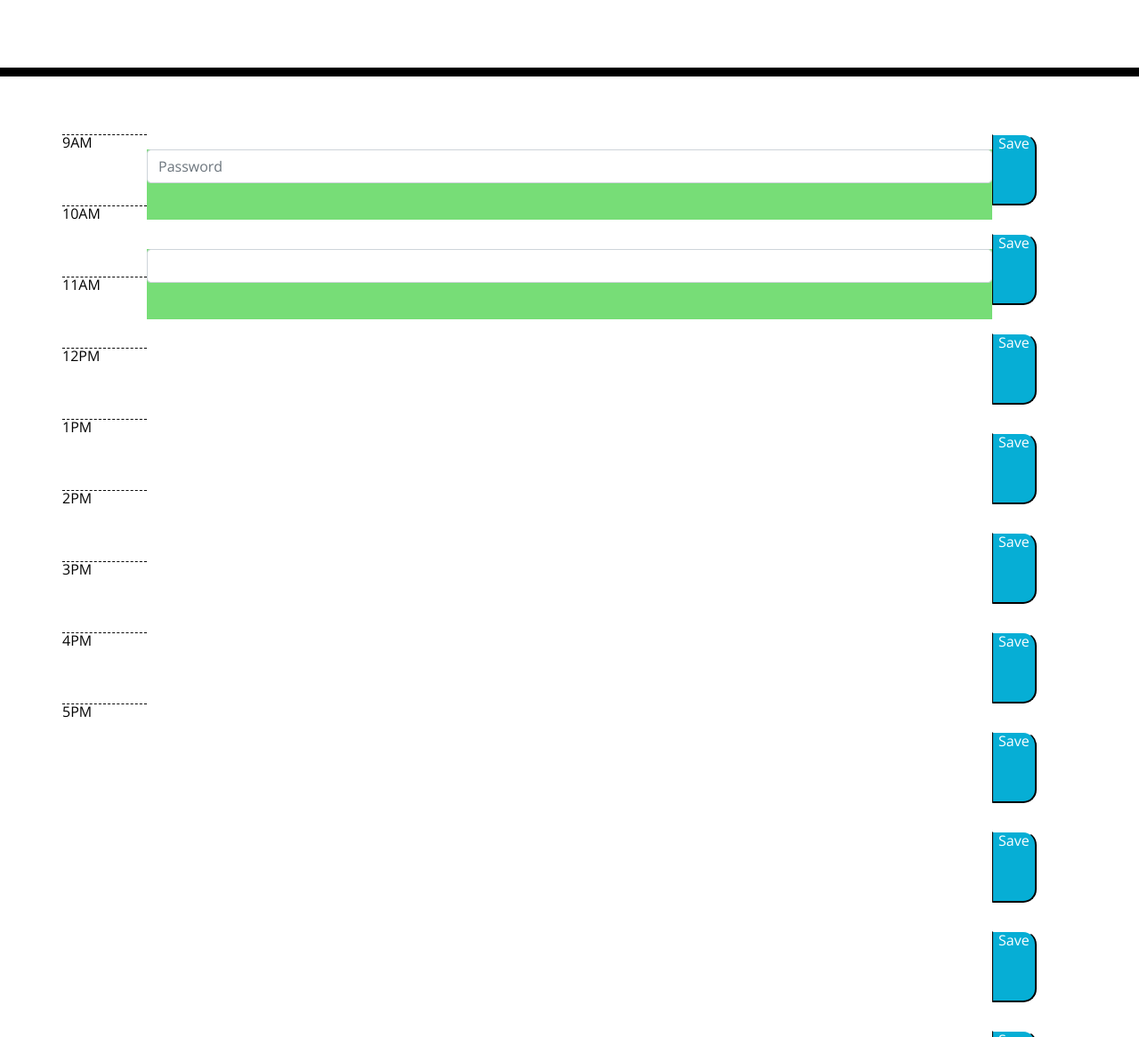
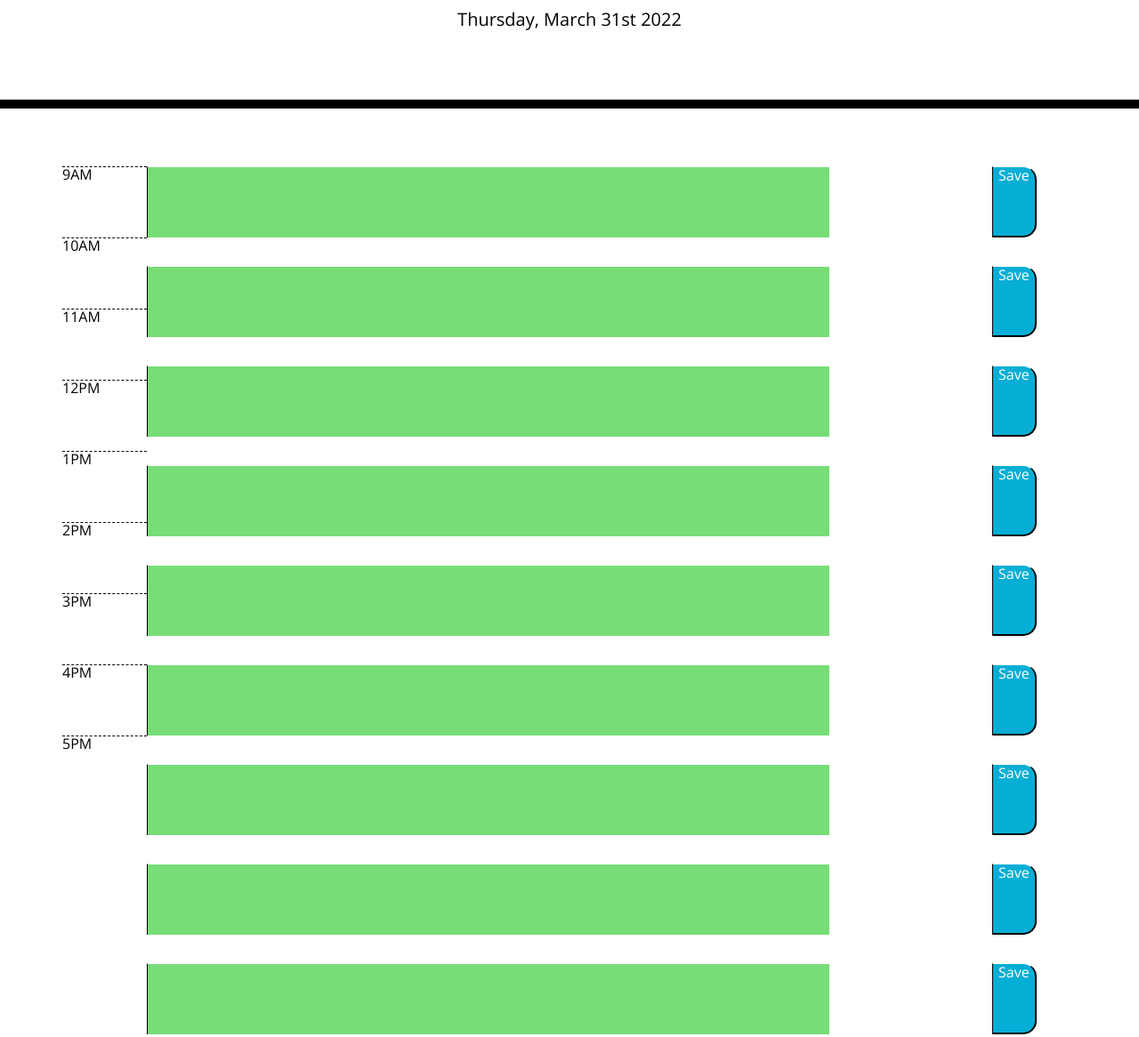
Before and after one commit to smturner/word_day_scheduler, a plain HTML site: page Develop/index.html in a window 1280 px wide. Shown: the part 182-1348 px from the top of the page at 89% size. Drawn offline with nearby package versions, Linux system fonts and the light colour scheme.

Commit message:
added date onto screen using moment()

```diff
--- a/Develop/index.html
+++ b/Develop/index.html
@@ -32,7 +32,7 @@
    <!-- <div class= textarea>hello</div> -->
     <div class="container">
       <div class="row">
-          <div class ="col-md-1">
+          <div class ="col-md-1 time-block">
               <ul class="list-group">
                 <li class="hour row">9AM</li>
                 <li class="hour row">10AM</li>
@@ -45,28 +45,29 @@
                 <li class="hour row">5PM</li>
               </ul>
           </div>
-                   <div class ="col-md-10">
+         <!-- <div> -->
+          <!-- <div class =" description row past present future col-md-10">
+            <label for="inputPassword2" class="sr-only"></label>
+            <input type="text" class="text area" id="inputPassword2" placeholder=" ">
+        </form> -->
+         <div class = col-md-10>
+              <textarea class =" col-md-10 description row past present future"></textarea>
+              <textarea class =" col-md-10 description row past present future"></textarea>
+              <textarea class =" col-md-10 description row past present future"></textarea>
+              <textarea class =" col-md-10 description row past present future"></textarea>
+              <textarea class =" col-md-10 description row past present future"></textarea>
+              <textarea class =" col-md-10 description row past present future"></textarea>
+              <textarea class =" col-md-10 description row past present future"></textarea>
+              <textarea class =" col-md-10 description row past present future"></textarea>
+              <textarea class =" col-md-10 description row past present future"></textarea>
 
-            <form class="row description past present future">
 
-                <!-- <label for="staticEmail2" class="sr-only">Email</label>
-                <input type="text" readonly class="form-control-plaintext" id="staticEmail2" value="email@example.com">
-              </div> -->
-              <!-- <div class="form-group mx-sm-3 mb-2"> -->
-                <label for="inputPassword2" class="sr-only"></label>
-                <input type="password" class="form-control" id="inputPassword2" placeholder="Password">
-            </form>
-            <form class="row description past present future">
+            </div>
 
-              <!-- <label for="staticEmail2" class="sr-only">Email</label>
-              <input type="text" readonly class="form-control-plaintext" id="staticEmail2" value="email@example.com">
-            </div> -->
-            <!-- <div class="form-group mx-sm-3 mb-2"> -->
-              <label for="inputPassword2" class="sr-only"></label>
-              <input type="password" class="form-control" id="inputPassword2" placeholder="">
-          </form>
 
-          </div>
+            <!-- </textarea>
+            <form class=" description row past present future"> -->
+
 
        <div class="col-md-1">
          <button type="submit" class="saveBtn row">Save</button>
@@ -87,5 +88,6 @@
 
     <script src="https://cdnjs.cloudflare.com/ajax/libs/jquery/3.2.1/jquery.min.js"></script>
     <script src="https://cdnjs.cloudflare.com/ajax/libs/moment.js/2.24.0/moment.min.js"></script>
+    <script src="script.js"></script>
   </body>
 </html>
--- a/Develop/script.js
+++ b/Develop/script.js
@@ -1,5 +1,12 @@
 
-
+var currentDay = moment()
+// document.getElementById("currentDay")
+// currentDay=moment()
+console.log(currentDay)
+$("#currentDay").text(currentDay.format('dddd, MMMM Do YYYY'));
+// var today = moment()
+// console.log(today)
+// $("#currentDay").text(today.format("MMM Do, YYYY"));
 
 //the point of this assignment is using the bootstrap and figuring out the logic for javascript
 // make sure all the links to CDNs are working properly
--- a/Develop/style.css
+++ b/Develop/style.css
@@ -1,9 +1,11 @@
+/* used */
 body {
   font-family: 'Open Sans', sans-serif;
   font-size: 16px;
   line-height: 1;
 }
 
+/* used */
 textarea {
   background: transparent;
   border: none;
@@ -12,7 +14,7 @@ textarea {
   border-left: 1px solid black;
   padding: 10px;
 }
-
+/* used */
 .jumbotron {
   text-align: center;
   background-color: transparent;
@@ -29,8 +31,8 @@ textarea {
   text-align: center;
   border-radius: 15px;
 }
-
-.row {
+/* used */
+.row{
   white-space: pre-wrap;
   height: 80px;
   border-top: 1px solid white;
```
Also changed, not shown: 1 other file.
